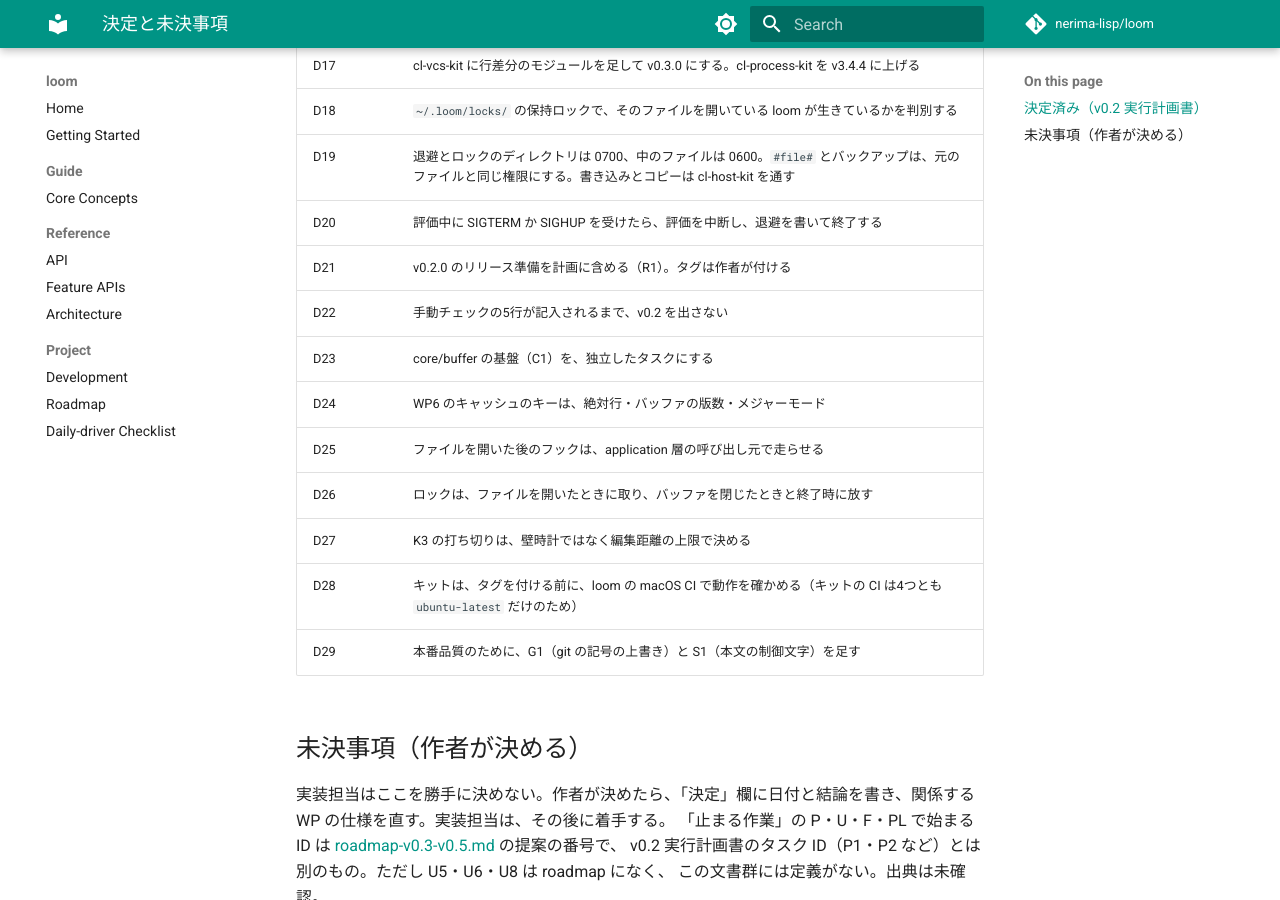
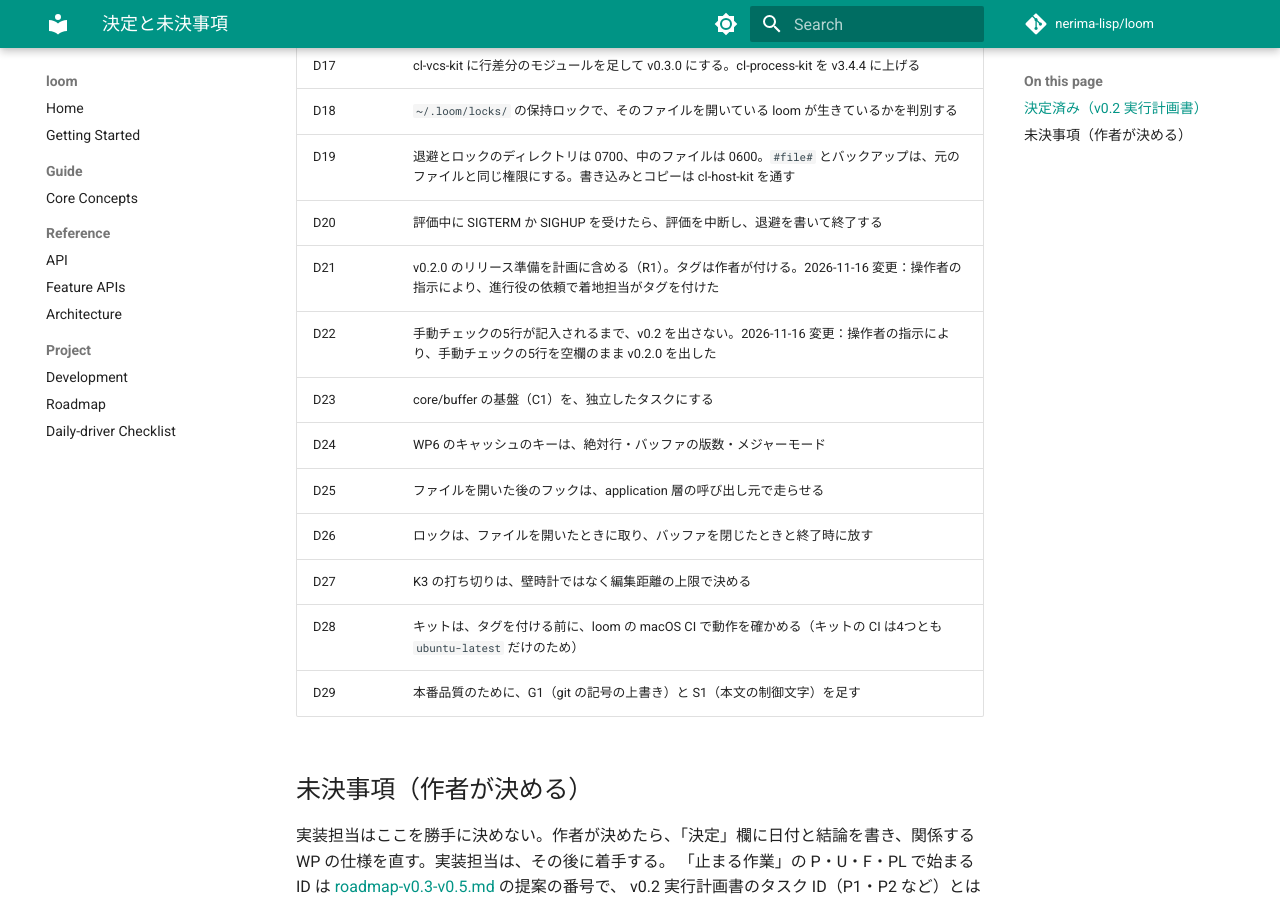
Before and after one commit to nerima-lisp/loom, an MkDocs documentation site: the page built from docs/src/notes/design/decisions.md, in a window 1280 px wide and 900 px high, scrolled down 1110 px. Built offline with MkDocs 1.6.1 and Material for MkDocs 9.7.7, drawn with Linux system fonts in a browser that asks for light colours; comment, search, counter and statistics services are not loaded.

Commit message:
docs(notes): record the v0.2.0 release and amend D21 and D22 (R1)

```diff
--- a/docs/src/notes/design/decisions.md
+++ b/docs/src/notes/design/decisions.md
@@ -26,8 +26,8 @@ v0.2 実行計画書2章の決定を写したもの。他の文書は「（D11
 | D18 | `~/.loom/locks/` の保持ロックで、そのファイルを開いている loom が生きているかを判別する |
 | D19 | 退避とロックのディレクトリは 0700、中のファイルは 0600。`#file#` とバックアップは、元のファイルと同じ権限にする。書き込みとコピーは cl-host-kit を通す |
 | D20 | 評価中に SIGTERM か SIGHUP を受けたら、評価を中断し、退避を書いて終了する |
-| D21 | v0.2.0 のリリース準備を計画に含める（R1）。タグは作者が付ける |
-| D22 | 手動チェックの5行が記入されるまで、v0.2 を出さない |
+| D21 | v0.2.0 のリリース準備を計画に含める（R1）。タグは作者が付ける。2026-11-16 変更：操作者の指示により、進行役の依頼で着地担当がタグを付けた |
+| D22 | 手動チェックの5行が記入されるまで、v0.2 を出さない。2026-11-16 変更：操作者の指示により、手動チェックの5行を空欄のまま v0.2.0 を出した |
 | D23 | core/buffer の基盤（C1）を、独立したタスクにする |
 | D24 | WP6 のキャッシュのキーは、絶対行・バッファの版数・メジャーモード |
 | D25 | ファイルを開いた後のフックは、application 層の呼び出し元で走らせる |
```
Also changed, not shown: docs/src/notes/verification-ledger.md (+2 -2 lines).
